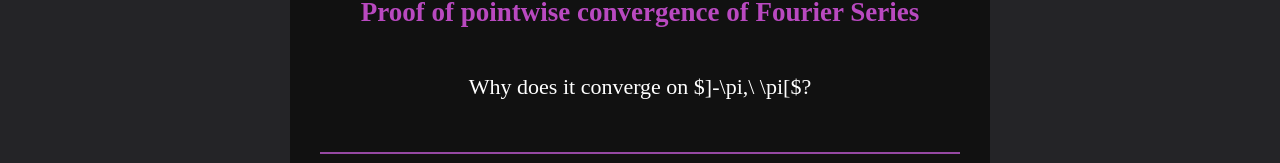
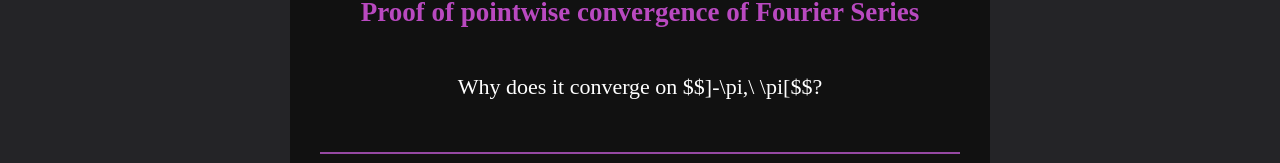
Before and after one commit to patriknusszer/patriknusszer.github.io, a React (Vite) app: page /Blog/dirichlet in a window 1280 px wide. Shown: the part 143-306 px from the top of the page. Built offline with nearby package versions, Linux system fonts and the light colour scheme; a web font is replaced by a local one.

Commit message:
Add GitHub Actions workflow for deployment

```diff
--- a/src/Articles/Dirichlet/Dirichlet.tsx
+++ b/src/Articles/Dirichlet/Dirichlet.tsx
@@ -1,5 +1,6 @@
 import ItemViewTemplate from "../../ItemViewTemplate/ItemViewTemplate.tsx"
 import article from "./Dirichlet.md?raw"
+
 
 function Dirichlet() {
     //useMathJax()
@@ -8,7 +9,7 @@ function Dirichlet() {
         <>
             <ItemViewTemplate
                 title="Proof of pointwise convergence of Fourier Series"
-                subtitle="Why does it converge on $]-\pi,\ \pi[$?"
+                subtitle="Why does it converge on $$]-\pi,\ \pi[$$?"
                 description={article}
             />
         </>
--- a/src/Navbar/Navbar.css
+++ b/src/Navbar/Navbar.css
@@ -120,7 +120,7 @@
 }
 
 #nuss:hover {
-    fill: #9E5EA2;
+    fill: #c792ca;
 }
 
 #navbar {
```
Also changed, not shown: src/App/MathText.tsx (added, +12 -0 lines).
